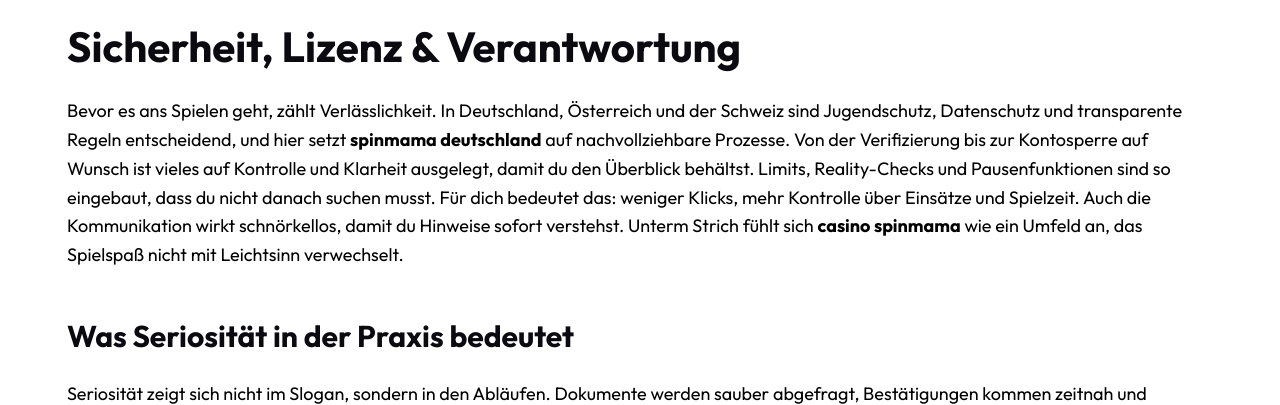
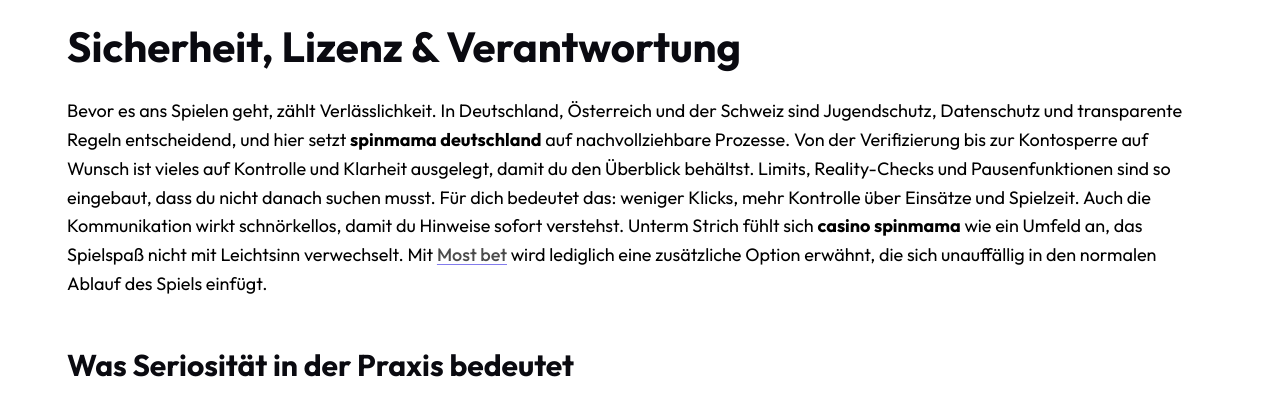
Before and after one commit to ghu-79/spin-mama-login.net, a plain HTML site: page index.html in a window 1280 px wide. Shown: the part 1267-1672 px from the top of the page. Drawn offline with Linux system fonts and the light colour scheme.

Commit message:
Update index.html

```diff
--- a/index.html
+++ b/index.html
@@ -241,7 +241,7 @@
 Für dich bedeutet das: weniger Klicks, mehr Kontrolle über Einsätze und
 Spielzeit. Auch die Kommunikation wirkt schnörkellos, damit du Hinweise
 sofort verstehst. Unterm Strich fühlt sich <strong>casino spinmama</strong> wie ein
-Umfeld an, das Spielspaß nicht mit Leichtsinn verwechselt.</p>
+Umfeld an, das Spielspaß nicht mit Leichtsinn verwechselt. Mit <a href="https://mostbet.com.de" title="Most bet">Most bet</a> wird lediglich eine zusätzliche Option erwähnt, die sich unauffällig in den normalen Ablauf des Spiels einfügt.</p>
 <h3 id="was-seriosität-in-der-praxis-bedeutet"><strong>Was Seriosität in der Praxis bedeutet</strong></h3>
 <p>Seriosität zeigt sich nicht im Slogan, sondern in den Abläufen.
 Dokumente werden sauber abgefragt, Bestätigungen kommen zeitnah und
```
